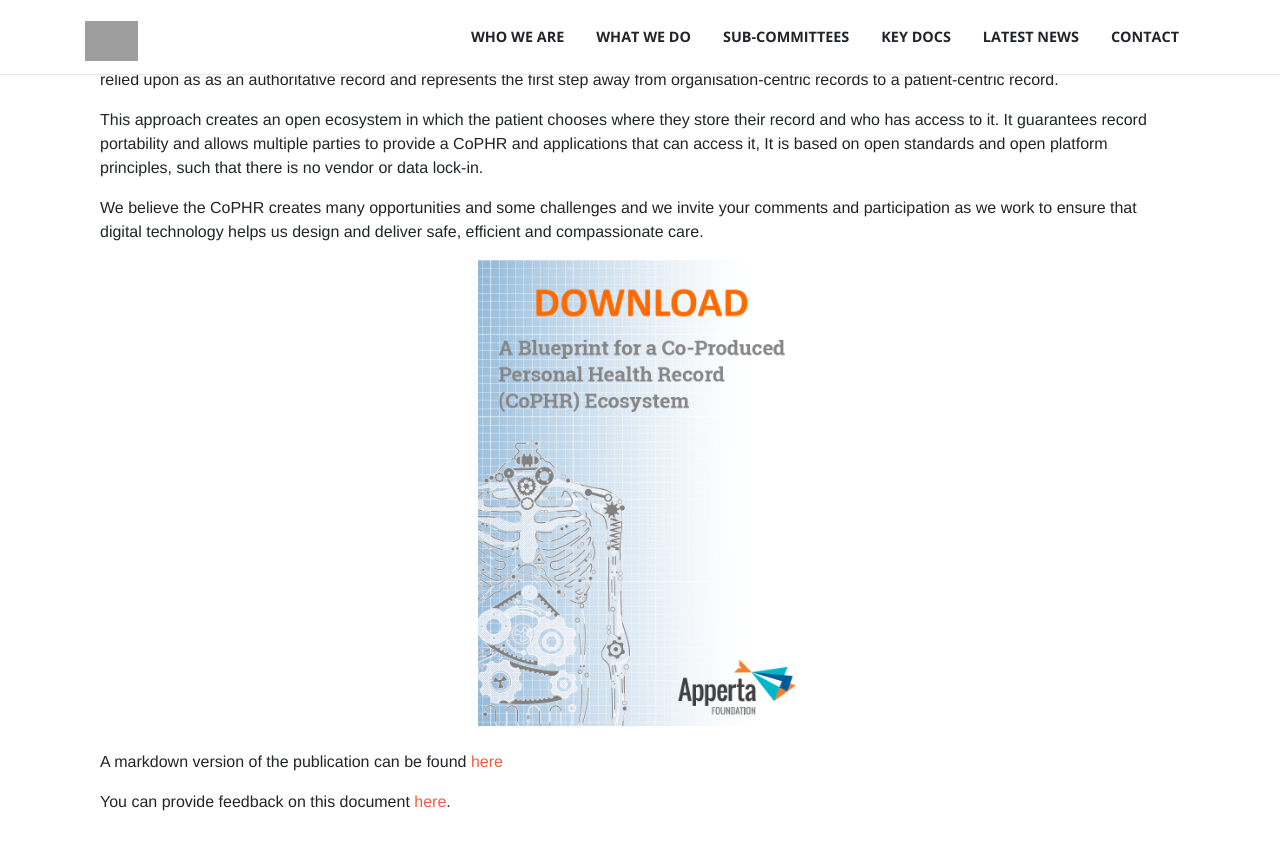
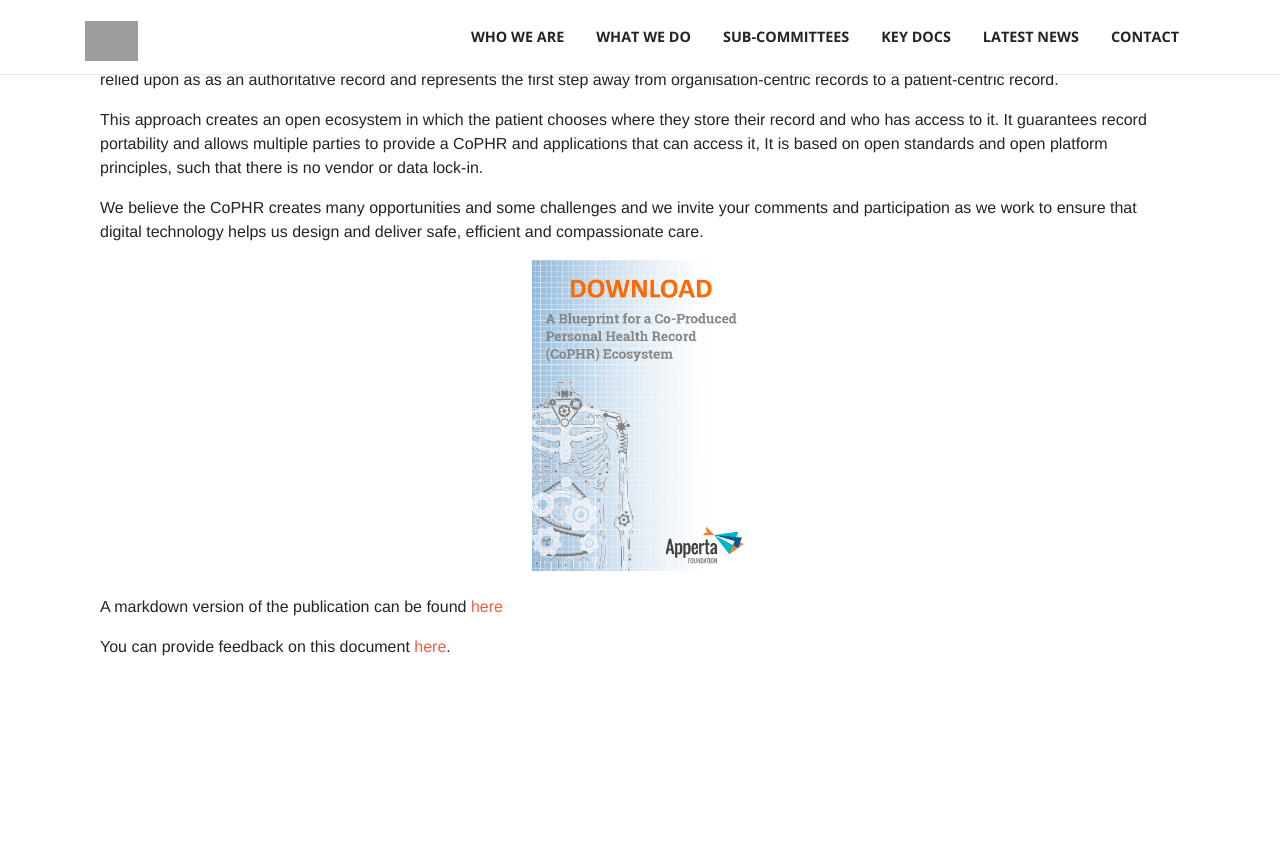
Before and after one commit to AppertaFoundation/apperta.org, a Jekyll site: the page built from _pages/coPHR.md, in a window 1280 px wide and 900 px high, scrolled down 490 px. Shown: the top 850 px of the window. Built offline with Jekyll 4.4.1, drawn with Linux system fonts in a browser that asks for light colours; nearby versions of some CDN libraries; some web fonts are replaced; grey boxes are pictures that could not be loaded.

Commit message:
Minor Style update

```diff
--- a/_pages/coPHR.md
+++ b/_pages/coPHR.md
@@ -22,7 +22,7 @@ title:  "A Blueprint for a Co-Produced Personal Health Record (CoPHR)"
             <p>The document outlines a radically new approach to electronic health records. It proposes a personal health record, co-produced by the patient and those providing care to them, that guarantees the rights and enforces the responsibilities of all parties. It provides a medico-legally robust record that can be relied upon as as an authoritative record and represents the first step away from organisation-centric records to a patient-centric record.</p>
             <p>This approach creates an open ecosystem in which the patient chooses where they store their record and who has access to it. It guarantees record portability and allows multiple parties to provide a CoPHR and applications that can access it, It is based on open standards and open platform principles, such that there is no vendor or data lock-in. </p>
             <p>We believe the CoPHR creates many opportunities and some challenges and we invite your comments and participation as we work to ensure that digital technology helps us design and deliver safe, efficient and compassionate care.</p>
-       <center>  <a href="/assets/Apperta_A_Blueprint_for_a_Co-produced_Personal_Health_Record_Ecosystem.pdf" target="_blank"><img src="/img/coPHR-download-icon.png" width="30%"></a>
+       <center>  <a href="/assets/Apperta_A_Blueprint_for_a_Co-produced_Personal_Health_Record_Ecosystem.pdf" target="_blank"><img src="/img/coPHR-download-icon.png" width="20%"></a>
        </center><br>
        <p>A markdown version of the publication can be found <a href="https://github.com/AppertaFoundation/apperta-documents/blob/master/A%20Blueprint%20for%20a%20co-produced%20Personal%20Health%20Record%20(co-PHR)%20ecosystem.md" target="_blank">here</a></p>
        <p>You can provide feedback on this document <a href="https://forums.apperta.org/c/co-produced-personal-health-record" target="_blank">here</a>.</p>
```
